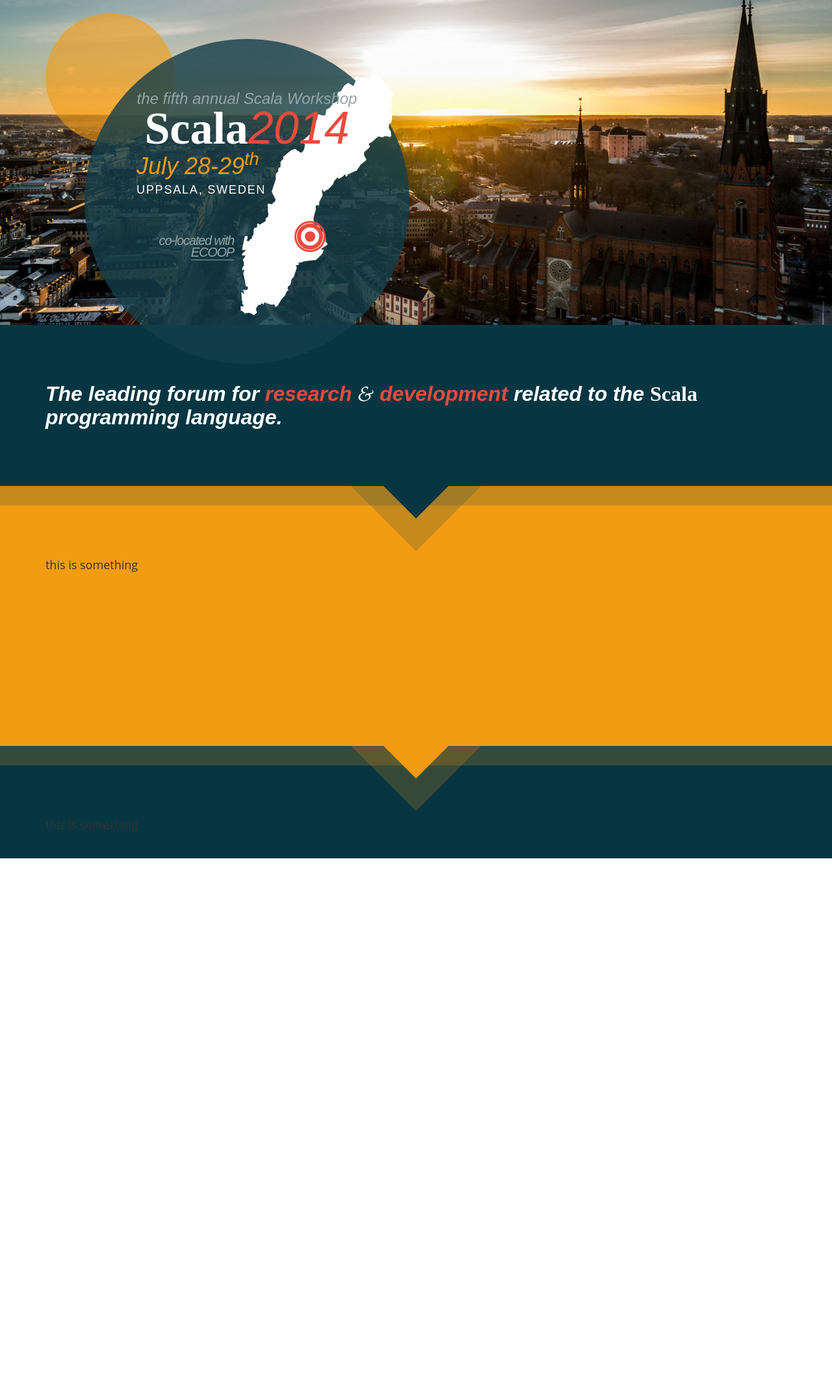
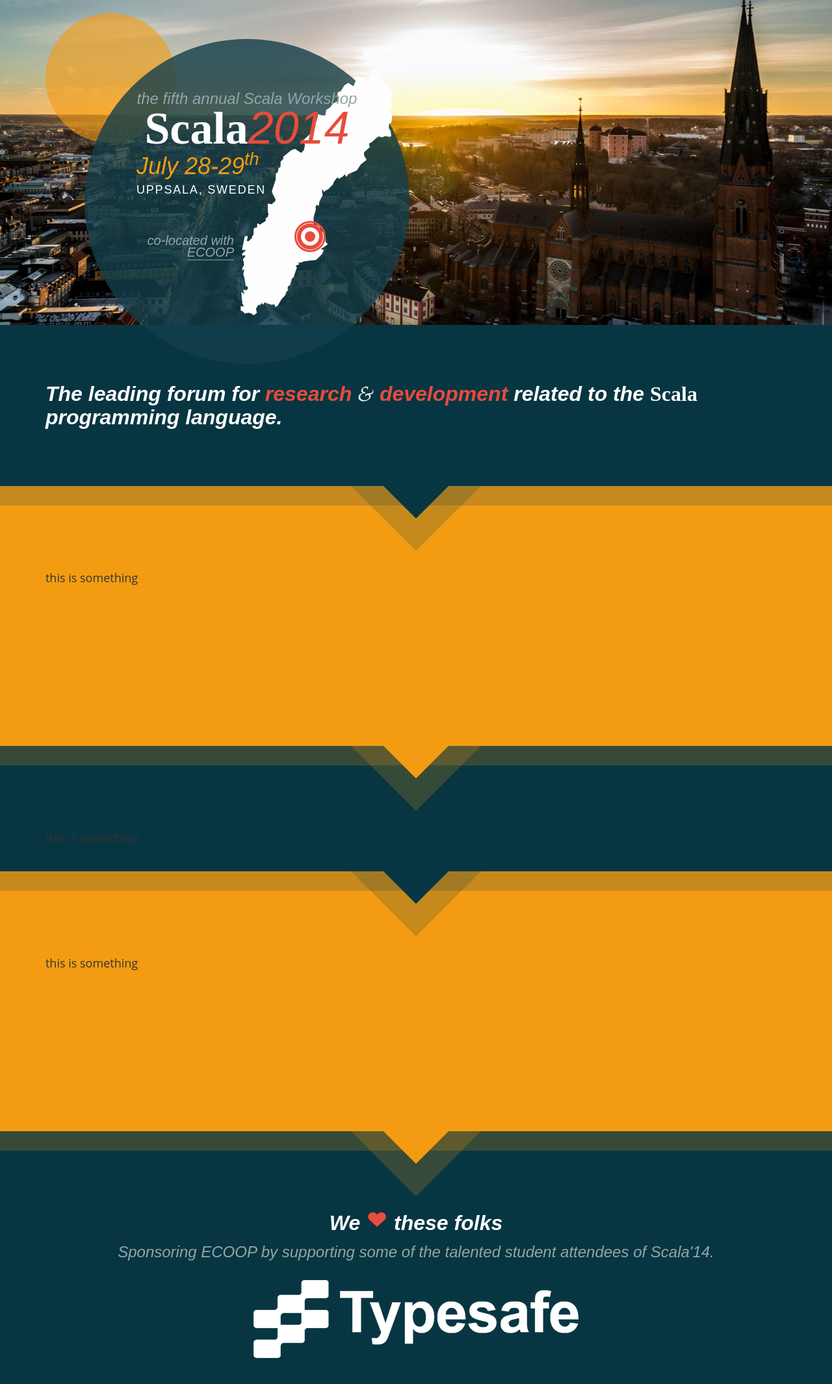
Before and after one commit to heathermiller/wwwscala14, a Jekyll site: the page built from index.md, in a window 1280 px wide. Shown: the whole page at 65% size. Built offline with Jekyll 4.4.1, drawn with Linux system fonts in a browser that asks for light colours; before the commit the page ends 1321 px from its top, so only the background shows below that.

Commit message:
Developing...

```diff
--- a/_layouts/frontpage.html
+++ b/_layouts/frontpage.html
@@ -28,10 +28,7 @@ layout: default
 
 <div class="blue-stripe">
   <div class="container">
-    <div class="join-us-title">The leading forum for <span class="red">research</span> <span class="amp">&</span> <span class="red">development</span> related to the <span class="scala-font">Scala</span> programming language.</div>
-  <!--   <div class="join-us">
-      Join us for two full days of research talks, tool demos, and opportunities to engage with researchers, practitioners, and students working with or interested in the Scala programming language. The Scala workshop is a venue for exploring ongoing work on programming languages and software engineering, intent on bridging the gap between industry and academia.
-    </div> -->
+    <div class="tagline">The leading forum for <span class="red">research</span> <span class="amp">&</span> <span class="red">development</span> related to the <span class="scala-font">Scala</span> programming language.</div>
   </div>
 </div>
 
@@ -55,4 +52,30 @@ layout: default
   </div>
 </div>
 
+<div class="arrow-down blue"></div>
+<div class="yellow-stripe">
+  <div class="transp-blue-arrow"></div>
+  <div class="after-arrow"></div>
+  <div class="transp-blue"></div>
+  <div class="inside-stripe container">
+    this is something
+  </div>
+</div>
+
+<div class="arrow-down yellow"></div>
+<div class="blue-stripe" style="margin-top: -50px;">
+  <div class="transp-yellow-arrow"></div>
+  <div class="after-arrow"></div>
+  <div class="transp-yellow"></div>
+  <div class="inside-stripe container">
+    <div class="sponsors">We <span class="entypo heart"></span> these folks</div>
+    <div class="sponsors-text">
+      Sponsoring ECOOP by supporting some of the talented student attendees of Scala'14.
+    </div>
+    <div class="centered">
+      <img src="{{ site.baseurl }}/resources/img/typesafe-logo.png">
+    </div>
+  </div>
+</div>
+
 {% include footer.html %}
--- a/resources/css/main.css
+++ b/resources/css/main.css
@@ -267,17 +267,16 @@ ul > li {
 }
 
 .coloc {
-  width: 120px;
+  width: 150px;
   position: relative;
   top: -182px;
-  left: 110px;
+  left: 80px;
   font-family: "petala-pro",sans-serif;
   font-style: italic;
   font-weight: 100;
   font-size: 20px;
   color: #95A5A6;
   line-height: 0.9em;
-  letter-spacing: -0.06em;
   text-align: right;
 }
 
@@ -290,7 +289,7 @@ ul > li {
   color: #E74C3C;
 }
 
-.join-us-title {
+.tagline {
   position: relative;
   font-family: "petala-pro",sans-serif;
   font-style: italic;
@@ -300,14 +299,6 @@ ul > li {
   line-height: 1em;
   margin-top: 90px;
   margin-bottom: 90px;
-}
-
-.join-us {
-  position: relative;
-  font-family: "petala-pro",sans-serif;
-  font-style: italic;
-  font-weight: 100;
-  color: #95A5A6;
 }
 
 .amp {
@@ -388,19 +379,8 @@ ul > li {
   border-top: 100px solid rgba(19, 63, 75, 0.2);
 }
 
-/*.spacer-top {
-  position: relative;
-  height: 70px;
-}
-
-.spacer-bottom {
-  position: relative;
-  height: 40px;
-}
-*/
-
 .inside-stripe {
-  padding-top: 80px;
+  padding-top: 100px;
   padding-bottom: 40px;
 }
 
@@ -424,3 +404,47 @@ ul > li {
   border-right: 100px solid transparent;
   border-top: 100px solid rgba(243, 156, 18, 0.2);
 }
+
+@font-face {
+    font-family: 'EntypoRegular';
+    src: url('{{ site.baseurl }}/resources/glyphs/entypo.eot');
+    src: url('{{ site.baseurl }}/resources/glyphs/entypo.eot?#iefix') format('embedded-opentype'),
+         url('{{ site.baseurl }}/resources/glyphs/entypo.woff') format('woff'),
+         url('{{ site.baseurl }}/resources/glyphs/entypo.ttf') format('truetype'),
+         url('{{ site.baseurl }}/resources/glyphs/entypo.svg#EntypoRegular') format('svg');
+    font-weight: normal;
+    font-style: normal;
+}
+
+.entypo {
+  font-family: 'EntypoRegular';
+  font-size: 2em;
+  font-weight: normal;
+  line-height: 0;
+}
+
+.entypo.heart:before{ content:'\2665'; color: #E74C3C; font-style: normal;}
+
+.sponsors {
+  font-family: "petala-pro",sans-serif;
+  font-style: italic;
+  font-weight: 600;
+  font-size: 32px;
+  color: #fff;
+  text-align: center;
+  margin-bottom: 20px;
+}
+
+.sponsors-text {
+  font-family: "petala-pro",sans-serif;
+  font-style: italic;
+  font-weight: 100;
+  color: #95A5A6;
+  font-size: 24px;
+  text-align: center;
+  margin-bottom: 32px;
+}
+
+.centered {
+  text-align: center;
+}
```
Also changed, not shown: resources/glyphs/entypo.svg (added), resources/glyphs/entypo.ttf (added), resources/glyphs/entypo.woff (added), resources/img/typesafe-logo.png, resources/img/typesafe-logo@2x.png (added), 1 other file.
